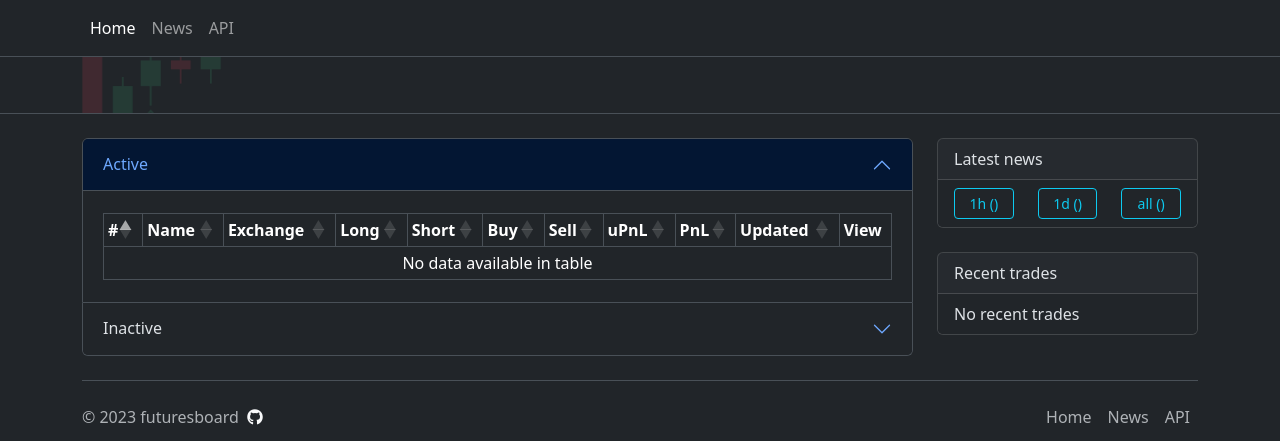
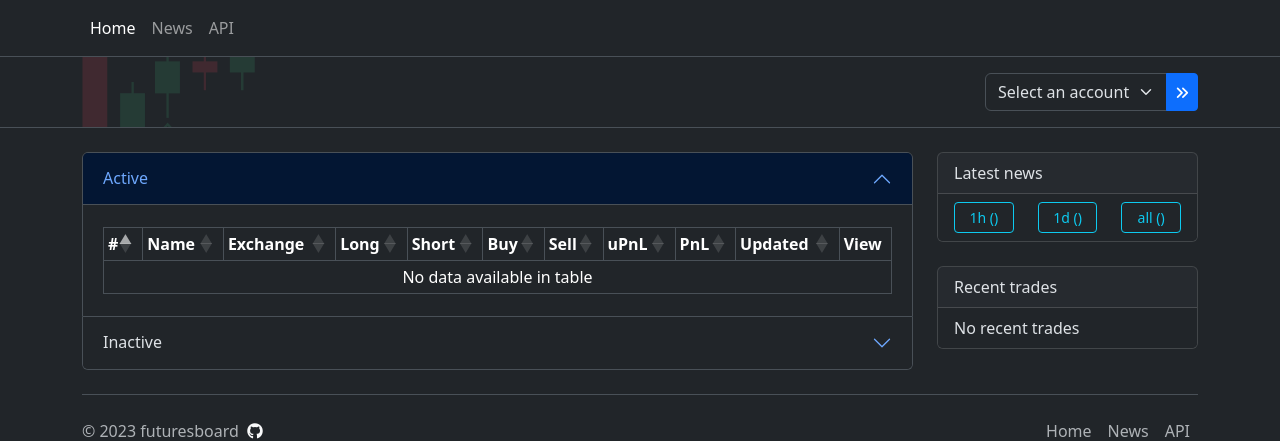
Before and after one commit to ecoppen/futuresboard, a FastAPI app: page / in a window 1280 px wide. Shown: the top 441 px of the page. Run offline with FastAPI, Linux system fonts and the light colour scheme; parts of the project's set-up code (start-up, migrations or seed data) failed here and were passed over; some libraries are stand-ins or nearby versions.

Commit message:
navbar account switcher

```diff
--- a/futuresboard/main.py
+++ b/futuresboard/main.py
@@ -9,6 +9,7 @@ from datetime import date, datetime
 from datetime import time as dt_time
 from datetime import timedelta
 from pathlib import Path
+from typing import Any
 
 from fastapi import FastAPI
 from fastapi import Path as fPath
@@ -91,6 +92,19 @@ def index(request: Request):
         "all": [database.get_count_news_items(), 0],
     }
 
+    navbar: dict[str, dict[str, Any]] = {
+        "select": {"placeholder": "Select an account", "items": []}
+    }
+
+    for each_account in accounts["active"] + accounts["inactive"]:
+        navbar["select"]["items"].append(
+            {
+                "item": f"{each_account['id']} - {each_account['name']} ({each_account['exchange']})",
+                "selected": False,
+                "account_id": each_account["id"],
+            }
+        )
+
     return templates.TemplateResponse(
         "index.html",
         {
@@ -99,9 +113,17 @@ def index(request: Request):
             "accounts": accounts,
             "recent_trades": recent_trades,
             "news": news,
-            "navbar": {},
+            "navbar": navbar,
         },
     )
+
+
+@app.get("/account_switch", include_in_schema=False)
+async def account_switcher(id: int):
+    account_check = database.get_account(account_id=id)
+    if not account_check:
+        return RedirectResponse("/")
+    return RedirectResponse(f"/account/{id}")
 
 
 @app.get("/account/{account_id}", response_class=HTMLResponse, include_in_schema=False)
@@ -109,8 +131,9 @@ def account(
     request: Request,
     account_id: int = fPath(title="The ID of the account to get", gt=0),
 ):
-    account = database.get_account(account_id=account_id)
-    if not account:
+    accounts = database.get_accounts()
+    account_check = database.get_account(account_id=account_id)
+    if not account_check:
         return RedirectResponse("/")
 
     ranges = timeranges()
@@ -164,16 +187,32 @@ def account(
     page_data = {
         "dashboard_title": config.dashboard_name,
         "year": date.today().year,
-        "page": f"{account['name']} ({account['exchange']})",
+        "page": f"{account_check['name']} ({account_check['exchange']})",
     }
+    navbar: dict[str, dict[str, Any]] = {
+        "select": {"placeholder": "Select an account", "items": []}
+    }
+
+    for each_account in accounts["active"] + accounts["inactive"]:
+        selected = False
+        if account_id == each_account["id"]:
+            selected = True
+        navbar["select"]["items"].append(
+            {
+                "item": f"{each_account['id']} - {each_account['name']} ({each_account['exchange']})",
+                "selected": selected,
+                "account_id": each_account["id"],
+            }
+        )
+
     return templates.TemplateResponse(
         "account.html",
         {
             "request": request,
             "page_data": page_data,
-            "account": account,
+            "account": account_check,
             "data": data,
-            "navbar": {},
+            "navbar": navbar,
         },
     )
 
--- a/templates/navbar.html
+++ b/templates/navbar.html
@@ -49,6 +49,20 @@
                     <a href="{% if navbar["buttons"][button]["news_params"] %} {{ url_for(navbar["buttons"][button]["url"]).include_query_params(start=navbar["buttons"][button]["news_value"]) }} {% else %} {{ url_for(navbar["buttons"][button]["url"]) }}{%  endif %}" class="btn btn-outline-info {% if navbar["buttons"][button]["active"] %}active{% endif %}" >{{ button }}</a>
                 {% endfor %}
             {% endif %}
+            {% if "select" in navbar %}
+                    <form action="{{ url_for("account_switcher") }}" method="get">
+                        <div class="input-group">
+                            <select class="form-select" name="id" required>
+                                <option value="">{{ navbar["select"]["placeholder"] }}</option>
+                                {% for item in navbar["select"]["items"] %}
+                                    <option value="{{ item["account_id"] }}" {% if item["selected"] %} selected {% endif %}>{{ item["item"] }}</option>
+                                {% endfor %}
+                            </select>
+                            <button class="btn btn-primary btn-sm" type="submit"><i
+                                                        class="fa-solid fa-angles-right"></i></button>
+                        </div>
+                    </form>
+            {% endif %}
         </div>
     </div>
 </header>
```
